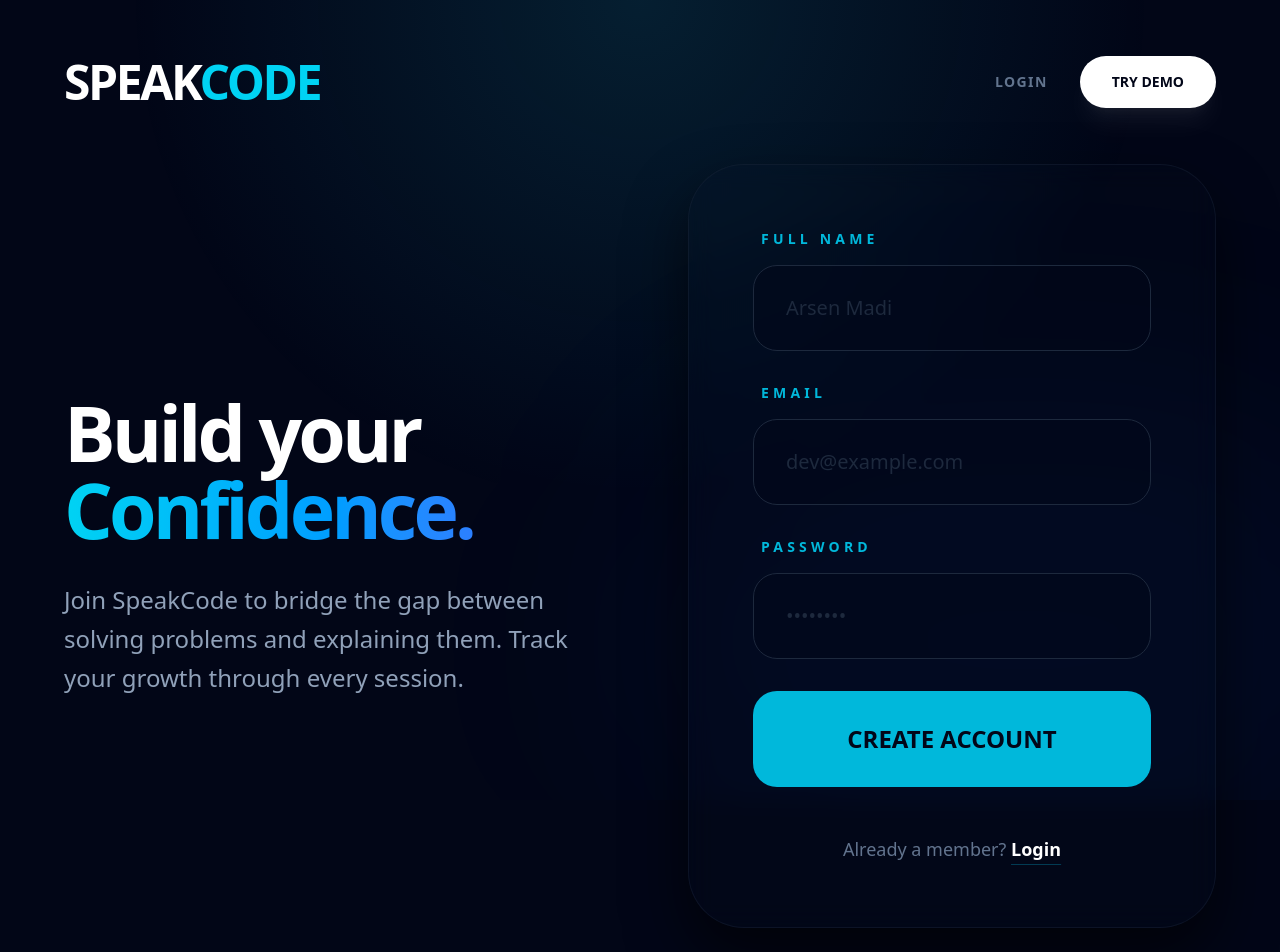
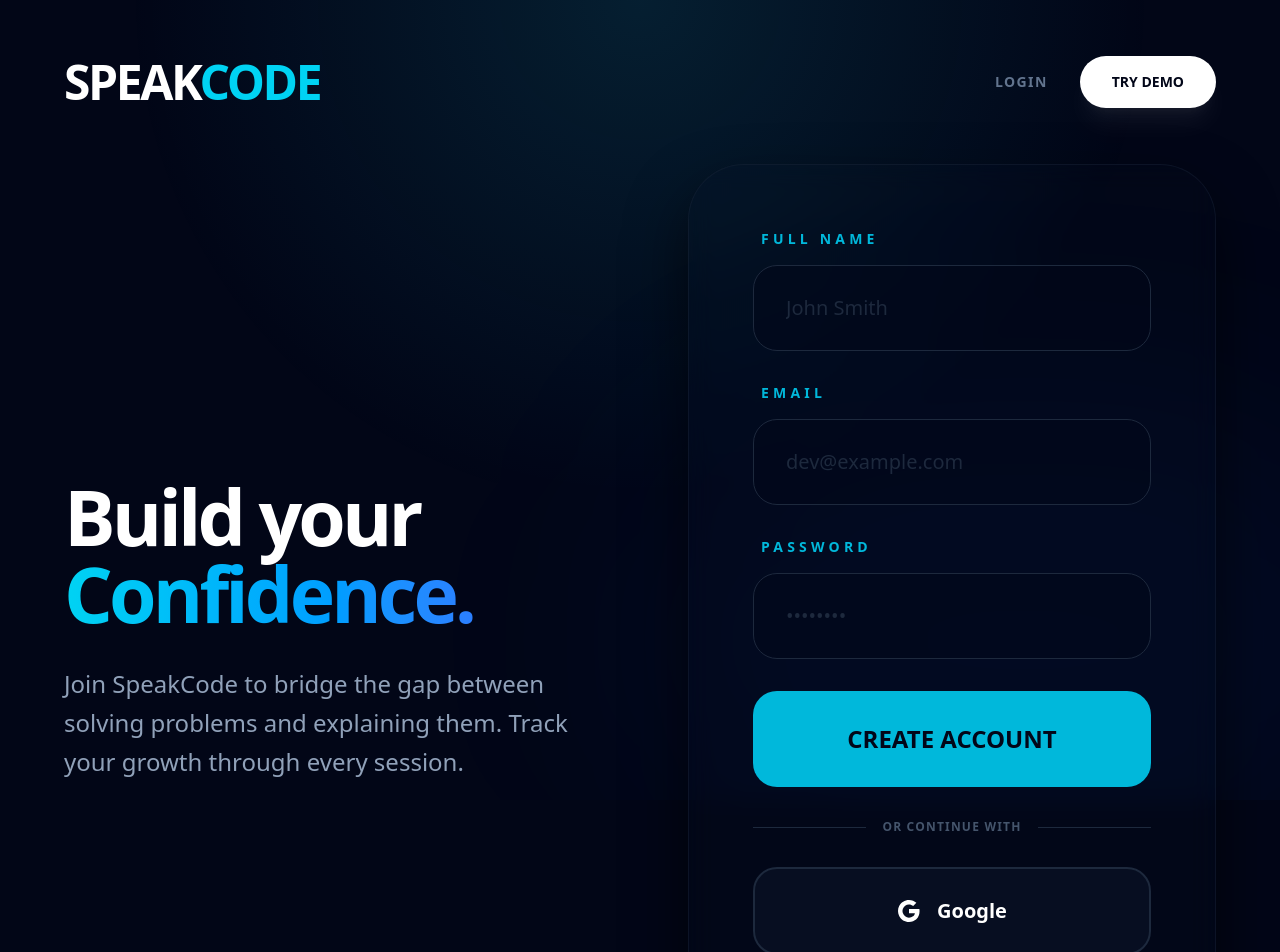
Before and after one commit to armanchinai/nwHacks2026, a React (Vite) app in the folder client/vite-project/: page /signup in a window 1280 px wide. Shown: the top 952 px of the page. Built offline with nearby package versions, Linux system fonts and the light colour scheme.

Commit message:
Signup with Google

```diff
--- a/client/vite-project/src/pages/SignupPage.tsx
+++ b/client/vite-project/src/pages/SignupPage.tsx
@@ -62,7 +62,7 @@ const SignupPage = () => {
                   </label>
                   <input
                     type="text"
-                    placeholder="Arsen Madi"
+                    placeholder="John Smith"
                     className="w-full px-8 py-6 md:py-7 bg-slate-950/50 border border-slate-800 rounded-3xl focus:outline-none focus:border-cyan-500 focus:ring-1 focus:ring-cyan-500 transition-all placeholder:text-slate-800 text-white text-xl"
                   />
                 </div>
@@ -89,9 +89,44 @@ const SignupPage = () => {
                   />
                 </div>
 
-                <button className="w-full py-6 md:py-8 bg-cyan-500 text-slate-950 font-black rounded-3xl text-xl md:text-2xl hover:bg-cyan-400 transition-all hover:shadow-[0_0_50px_rgba(34,211,238,0.4)] active:scale-[0.98]">
-                  CREATE ACCOUNT
-                </button>
+                <div className="space-y-6">
+                  <button className="w-full py-6 md:py-8 bg-cyan-500 text-slate-950 font-black rounded-3xl text-xl md:text-2xl hover:bg-cyan-400 transition-all hover:shadow-[0_0_50px_rgba(34,211,238,0.4)] active:scale-[0.98]">
+                    CREATE ACCOUNT
+                  </button>
+
+                  <div className="flex items-center gap-4 py-2">
+                    <div className="h-px w-full bg-slate-800" />
+                    <span className="text-xs font-bold text-slate-600 uppercase tracking-widest whitespace-nowrap">
+                      OR CONTINUE WITH
+                    </span>
+                    <div className="h-px w-full bg-slate-800" />
+                  </div>
+
+                  <button
+                    type="button"
+                    className="w-full py-6 md:py-7 border-2 border-slate-800 hover:border-slate-700 bg-slate-900/50 text-white font-bold rounded-3xl text-lg md:text-xl flex items-center justify-center gap-4 transition-all hover:bg-slate-800 active:scale-[0.98]"
+                  >
+                    <svg className="w-6 h-6" viewBox="0 0 24 24">
+                      <path
+                        fill="currentColor"
+                        d="M22.56 12.25c0-.78-.07-1.53-.2-2.25H12v4.26h5.92c-.26 1.37-1.04 2.53-2.21 3.31v2.77h3.57c2.08-1.92 3.28-4.74 3.28-8.09z"
+                      />
+                      <path
+                        fill="currentColor"
+                        d="M12 23c2.97 0 5.46-.98 7.28-2.66l-3.57-2.77c-.98.66-2.23 1.06-3.71 1.06-2.86 0-5.29-1.93-6.16-4.53H2.18v2.84C3.99 20.53 7.7 23 12 23z"
+                      />
+                      <path
+                        fill="currentColor"
+                        d="M5.84 14.09c-.22-.66-.35-1.36-.35-2.09s.13-1.43.35-2.09V7.07H2.18C1.43 8.55 1 10.22 1 12s.43 3.45 1.18 4.93l3.66-2.84z"
+                      />
+                      <path
+                        fill="currentColor"
+                        d="M12 5.38c1.62 0 3.06.56 4.21 1.64l3.15-3.15C17.45 2.09 14.97 1 12 1 7.7 1 3.99 3.47 2.18 7.07l3.66 2.84c.87-2.6 3.3-4.53 6.16-4.53z"
+                      />
+                    </svg>
+                    Google
+                  </button>
+                </div>
               </form>
 
               <div className="mt-12 text-center">
```
